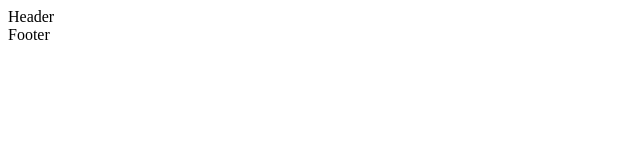
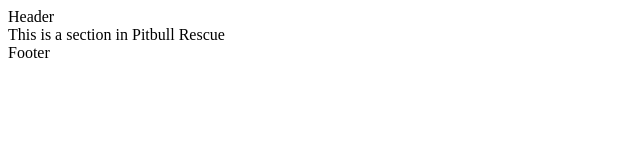
Before and after one commit to DIGITALFRANK/pitbull-rescue, a plain HTML site: page index.html in a window 1280 px wide. Shown: the whole page, without its empty margins (0-640 px from the left). Drawn offline with Linux system fonts and the light colour scheme.

Commit message:
added a section

```diff
--- a/index.html
+++ b/index.html
@@ -6,6 +6,9 @@
 </head>
 <body>
   <header>Header</header>
+  <section>
+    This is a section in Pitbull Rescue
+  </section>
   <footer>Footer</footer>
 </body>
 </html>
```
